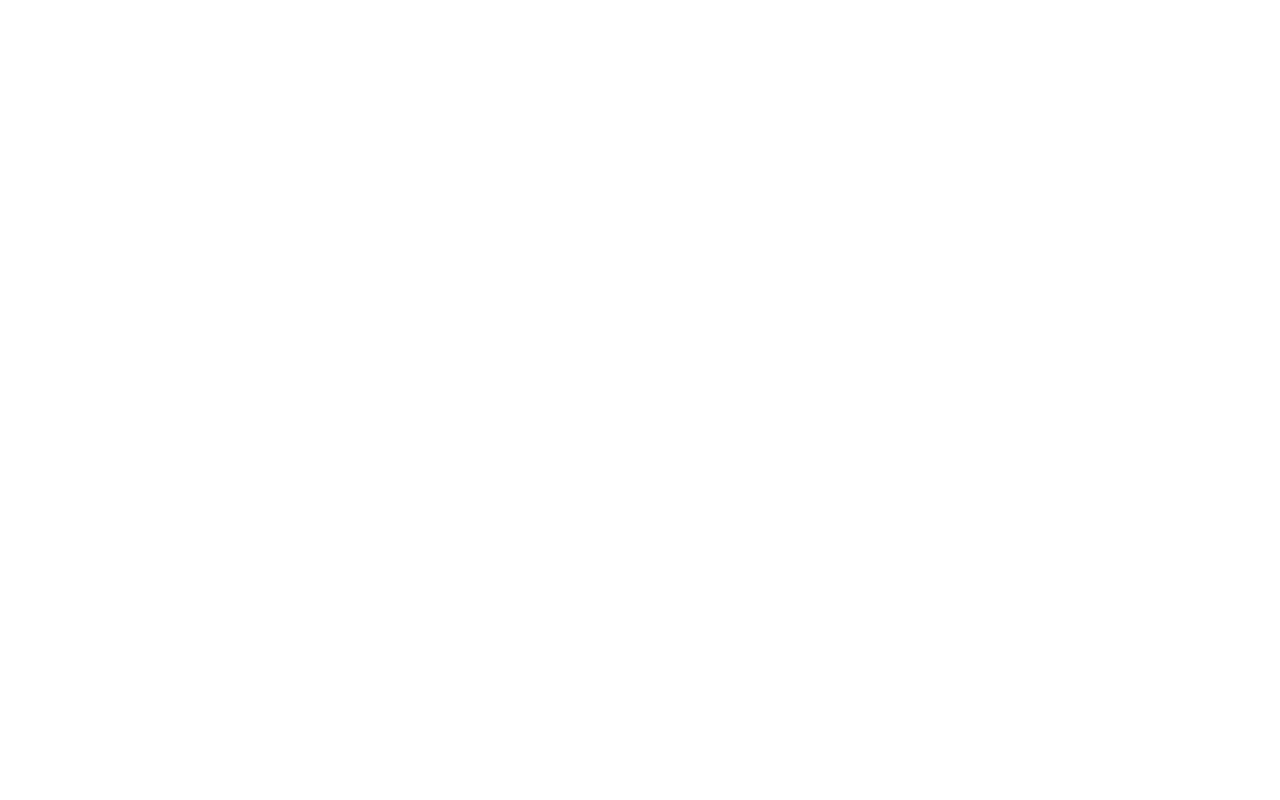
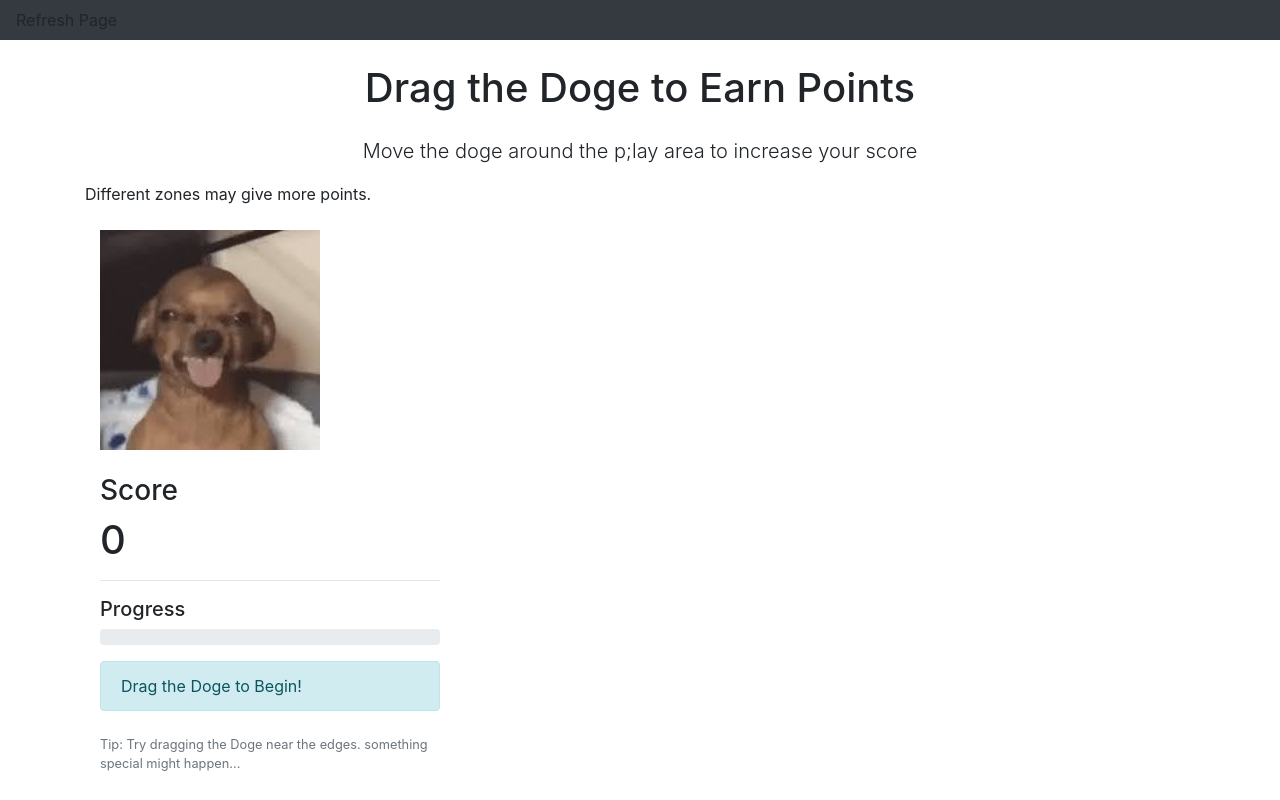
Before and after one commit to oresha94/Drag-Game, a plain HTML site: page index.html in a window 1280 px wide. Drawn offline with nearby package versions, Linux system fonts and the light colour scheme.

Commit message:
Add files via upload
HTML & Bootstrapping!!!

```diff
--- a/index.html
+++ b/index.html
@@ -1,11 +1,68 @@
 <!DOCTYPE html>
 <html lang="en">
+
 <head>
     <meta charset="UTF-8">
     <meta name="viewport" content="width=device-width, initial-scale=1.0">
     <title>Document</title>
-</head>
+    <link rel="stylesheet" href="https://cdn.jsdelivr.net/npm/bootstrap@4.3.1/dist/css/bootstrap.min.css" </head>
+
 <body>
+    <header>
+        <nav class="navbar navbar-expand-sm bg-dark navbar-dark" <a class="navbar-brand" href="#">Refresh Page</a>
 
+        </nav>
+    </header>
+
+    <div class="container mt-4">
+        <h1 class="text-center mb-4">Drag the Doge to Earn Points</h1>
+
+        <p class="text-center lead">Move the doge around the p;lay area to increase your score<br></p>
+        Different zones may give more points.</p>
+        <!--Game Area-->
+        <div class="row mt-4">
+        </div>
+        <div class="col-xl-8 mb-4">
+            <div id="containment-wraper">
+                <img id="meme-pic" style="height:height 100px; width:auto;" src="imgs/doggy.jpg" alt="Meme Picture">
+
+            </div>
+        </div>
+        <!--Score Panel-->
+        <div class="col-sm-4">
+            <div class="score-box">
+                <h3 class="text center">Score</h3>
+                <h1 id="score-display" class="'text-center text -primary">0</h1>
+                <hr>
+                <h5>Progress</h5>
+                <div class="progress mb-3">
+                    <div id="score-progress" class="progress-bar" role="progressbar" style="width:0%;">
+                    </div>
+                </div>
+                <div class="alert alert-info mt-3" id="status-message">
+                    Drag the Doge to Begin!
+
+                </div>
+                <p class="small text-muted mt-4">Tip: Try dragging the Doge near the edges. something special might
+                    happen...</p>
+            </div>
+        </div>
+        <!-- Bootstrap JS -->
+        <script src="https://cdn.jsdelivr.net/npm/bootstrap@5.1.0/dist/js/bootstrap.bundle.min.js" integrity="sha384-
+U1DAWAznBHeqEIlVSCgzq+c9gqGAJn5c/t99JyeKa9xxaYpSvHU5awsuZVVFIhvj" crossorigin="anonymous"></script>
+        <!-- jQuery -->
+        <script src="https://code.jquery.com/jquery-3.6.0.min.js"
+            integrity="sha256-/xUj+3OJU5yExlq6GSYGSHk7tPXikynS7ogEvDej/m4=" crossorigin="anonymous"></script>
+        <!-- Custom Script -->
+        <script src="scripts.js"></script>
+
+        <!-- Custom Script -->
+<script src="scripts.js"</scrip
 </body>
+
+<html>
+
+
+
+
 </html>
```
